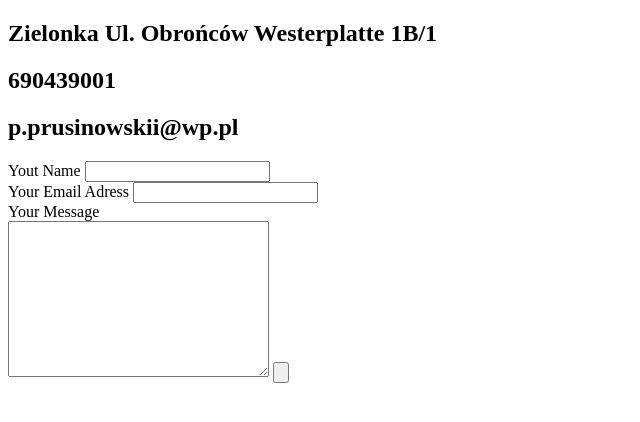
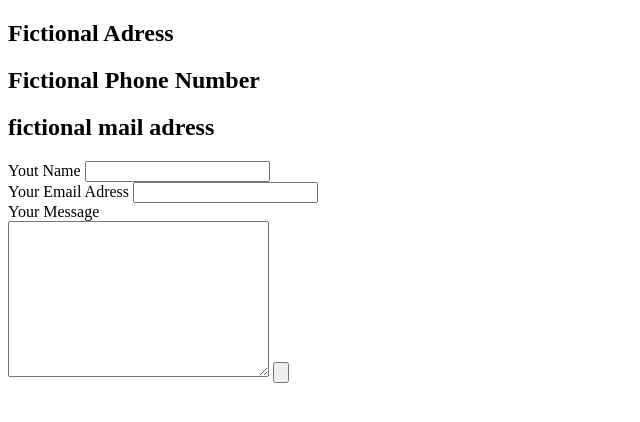
Before and after one commit to pprusin/CV, a plain HTML site: page contact_me.html in a window 1280 px wide. Shown: the whole page, without its empty margins (0-640 px from the left). Drawn offline with Linux system fonts and the light colour scheme.

Commit message:
Update contact_me.html

```diff
--- a/contact_me.html
+++ b/contact_me.html
@@ -5,9 +5,9 @@
     <title>Contact</title>
 </head>
 <body>
-    <h2>Zielonka Ul. Obrońców Westerplatte 1B/1</h2>
-    <h2>690439001</h2>
-    <h2>p.prusinowskii@wp.pl</h2>
+    <h2>Fictional Adress</h2>
+    <h2>Fictional Phone Number</h2>
+    <h2>fictional mail adress</h2>
     <form action="mailto:p.prusinowskii@wp.pl" method="post" enctype="text/plain">
         <label>Yout Name</label>
         <input type="text" name="yourName"><br>
```
